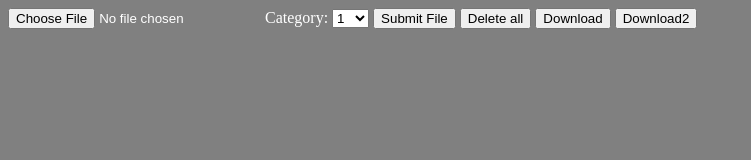
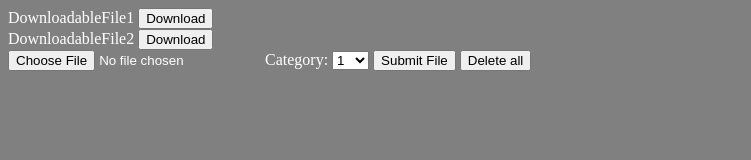
Before and after one commit to TooFam0us/kemppihackathon2023, a website: page index.html in a window 1280 px wide. Shown: the whole page, without its empty margins (0-751 px from the left). Drawn offline with nearby package versions, Linux system fonts and the light colour scheme; files that its build step writes are made by us from their sources; no server answers; files whose address does not match are found by name.

Commit message:
Refining the front, eww

```diff
--- a/index.html
+++ b/index.html
@@ -16,11 +16,17 @@
 
 
 			<div id="packageField">
-
+				<ul id="listDownload">
+					<li>DownloadableFile1
+					<button id="download">Download</button></li>
+					<li>DownloadableFile2
+					<button id="download2">Download</button></li>
+				</ul>
 			</div>
 
 		</div>
 
+		<div id="uploadField">
 			<input type="file" id="fileInput" onchange="alertFilename(this.files)"/>
 			<label for="category">Category:</label>
 
@@ -32,8 +38,10 @@
 			</select>
 			<button id="postFile" onclick="upload(thefile, strippedFile, document.getElementById('tuoteperhe').value)">Submit File</button>
 			<button id="deletefiles" onclick="deldata()">Delete all</button>
-		<button id="download">Download</button>
-		<button id="download2">Download2</button>
+		</div>
+
+
+
 
 
 	</div>
--- a/modules/style.css
+++ b/modules/style.css
@@ -21,6 +21,23 @@ width:40%;
 
 }
 
+#packgarea{
+	height: 100%;
+	width: 50%;
+	position: relative;
+}
+#uploadField{
+	height: 100%;
+	width: 50%;
+	position: relative;
+}
+
+#listDownload{
+	list-style-type: none; /* Remove bullets */
+	padding: 0; /* Remove padding */
+	margin: 0; /* Remove margins */
+}
+
 /*just contains the messeges*/
 #messege_field >p{
 margin:5px;
```
Also changed, not shown: modules/client.js (+2 -68 lines). Lines whose indentation alone changed are shown as unchanged.
